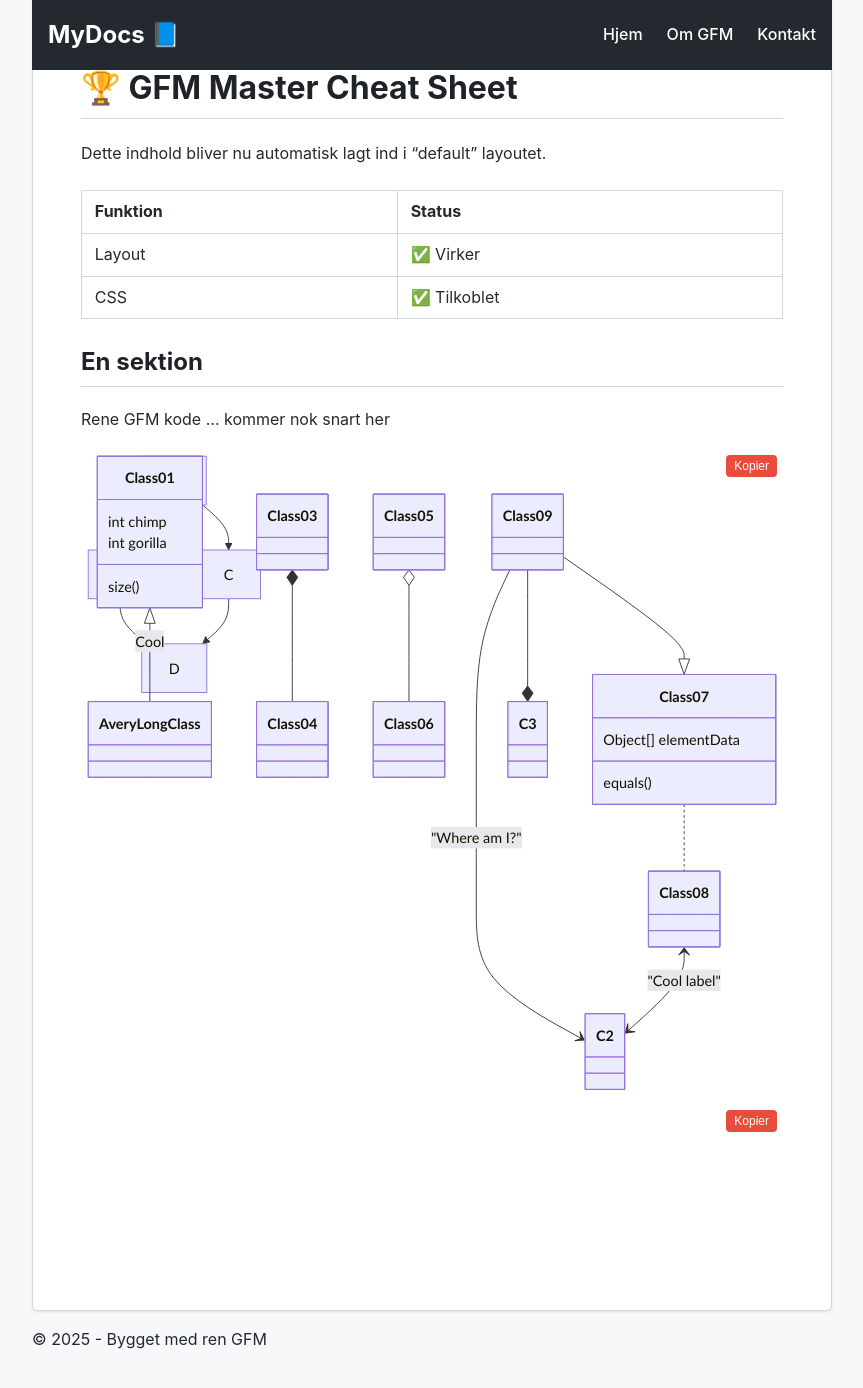
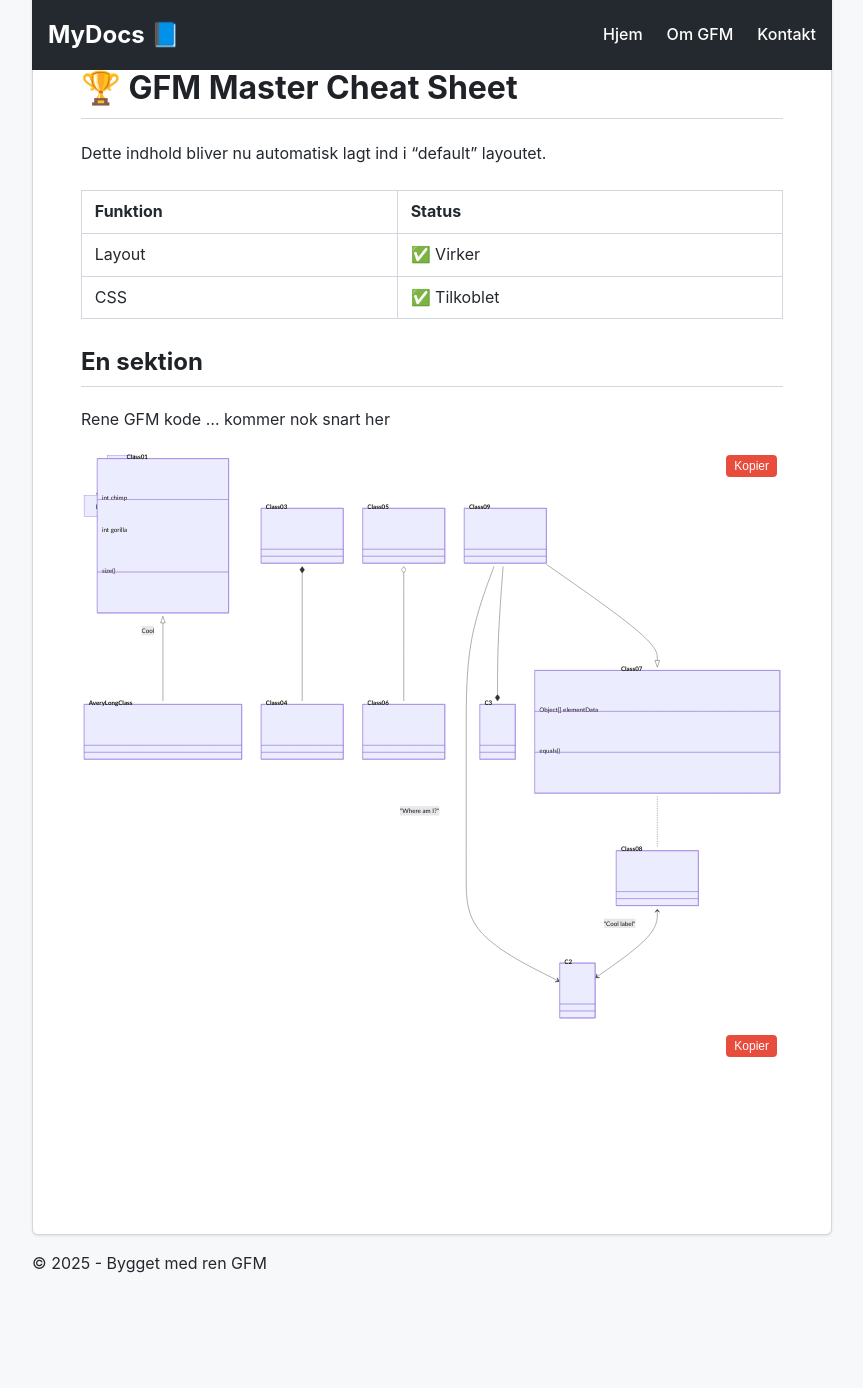
Before and after one commit to crasjens/Markdown, a Jekyll site: the page built from docs/index.md, in a window 1280 px wide and 1400 px high, scrolled down 145 px. Shown: the top 1388 px of the window, without its empty margins (208-1071 px from the left). Built offline with Jekyll 4.4.1, drawn with Linux system fonts in a browser that asks for light colours; comment, search, counter and statistics services are not loaded; after the commit the page ends 1470 px from its top, so only the background shows below that.

Commit message:
slå max-width og transform fra på svg

```diff
--- a/docs/_sass/main.scss
+++ b/docs/_sass/main.scss
@@ -61,6 +61,12 @@ pre {
     overflow: auto;
 }
 
+.mermaid svg {
+  max-width: none !important;
+  transform: none !important;
+}
+
+
 /* --- Navigation --- */
 .main-nav {
     z-index: 10;
```
